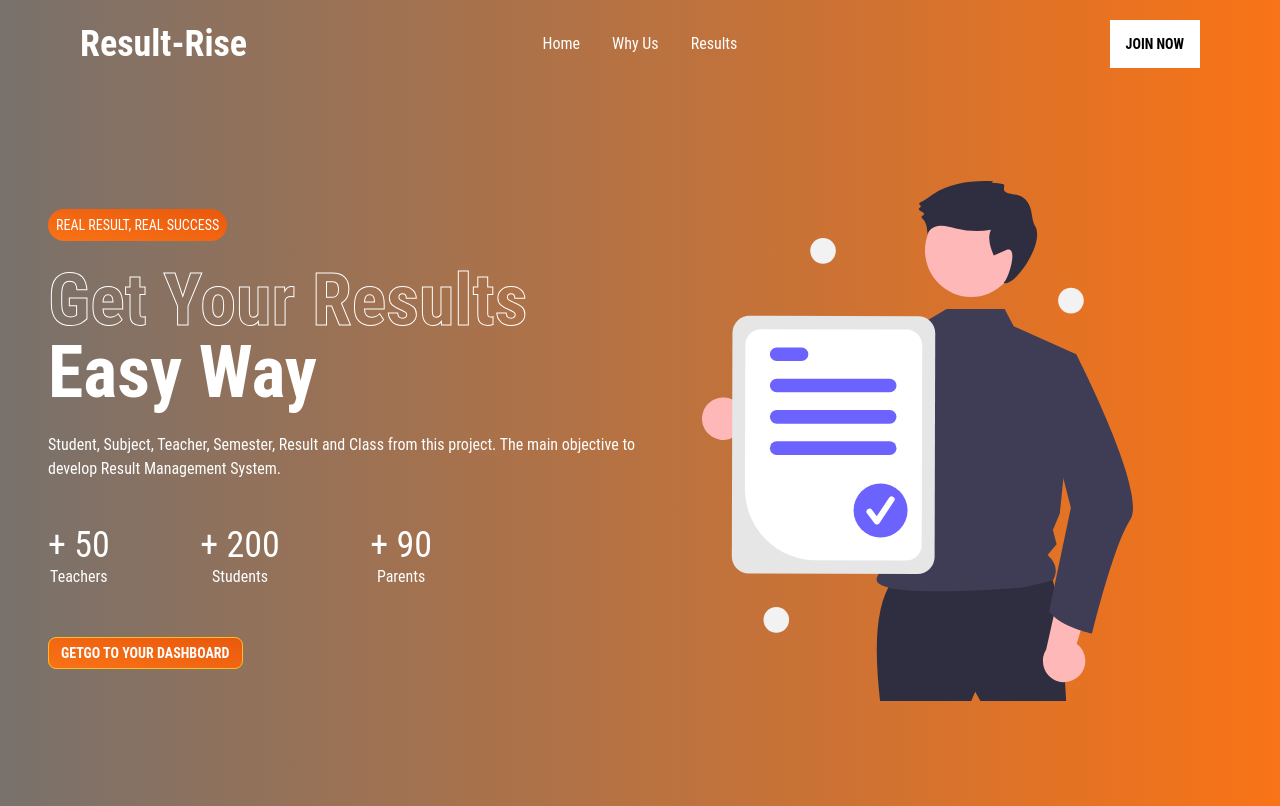
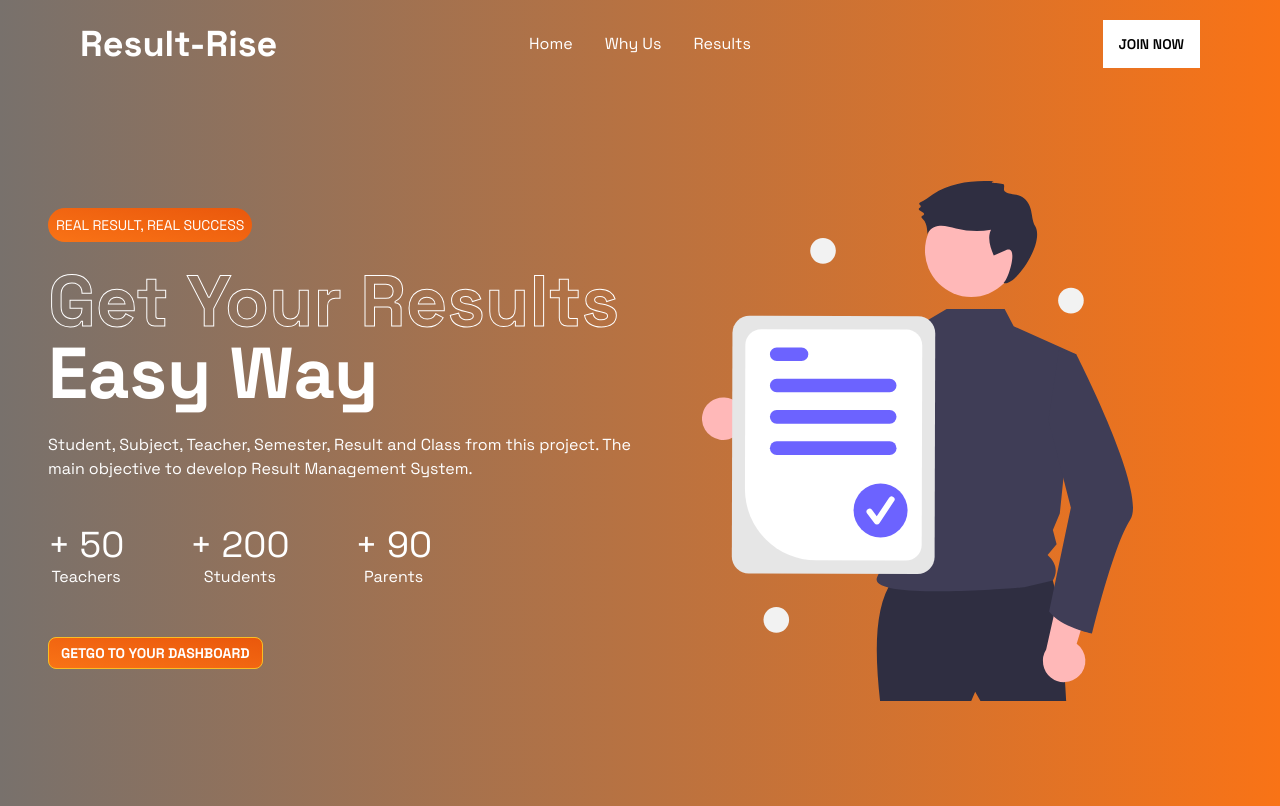
Before and after one commit to callbackdevelopers/result-rise-client, a Next.js app: page / in a window 1280 px wide. Built offline with nearby package versions, Linux system fonts and the light colour scheme; no server answers.

Commit message:
added custom fonts

```diff
--- a/pages/_document.js
+++ b/pages/_document.js
@@ -1,10 +1,14 @@
-<link href="https://fonts.googleapis.com/css2?family=Roboto+Condensed:ital,wght@0,300;0,400;0,700;1,700&display=swap" rel="stylesheet"></link>
+
 
 import { Head, Html, Main, NextScript } from 'next/document'
 export default function Document() {
   return (
     <Html lang="en">
-      <Head />
+      <Head >
+        <link rel="preconnect" href="https://fonts.googleapis.com" />
+        <link rel="preconnect" href="https://fonts.gstatic.com" crossOrigin />
+        <link href="https://fonts.googleapis.com/css2?family=Space+Grotesk:wght@300;400;500;600;700&display=swap" rel="stylesheet" />
+      </Head>
       <body>
         <Main />
         <NextScript />
--- a/styles/globals.css
+++ b/styles/globals.css
@@ -1,25 +1,20 @@
 @tailwind base;
-
 @tailwind components;
-
 @tailwind utilities;
-
 html,
 body {
   padding: 0;
   margin: 0;
-  font-family: "Roboto Condensed", sans-serif;
+  font-family: "Space Grotesk";
 }
 
 a {
   color: inherit;
   text-decoration: none;
 }
-
 * {
   box-sizing: border-box;
 }
-
 .stroke-text {
   color: transparent;
   -webkit-text-stroke-width: 1px;
--- a/tailwind.config.js
+++ b/tailwind.config.js
@@ -5,7 +5,12 @@
     "./components/**/*.{js,ts,jsx,tsx}",
   ],
   theme: {
-    extend: {},
+    extend: {
+      fontFamily: {
+        custom: ["Space Grotesk"]
+      }
+    },
+
   },
   plugins: [require("daisyui")],
 
```
